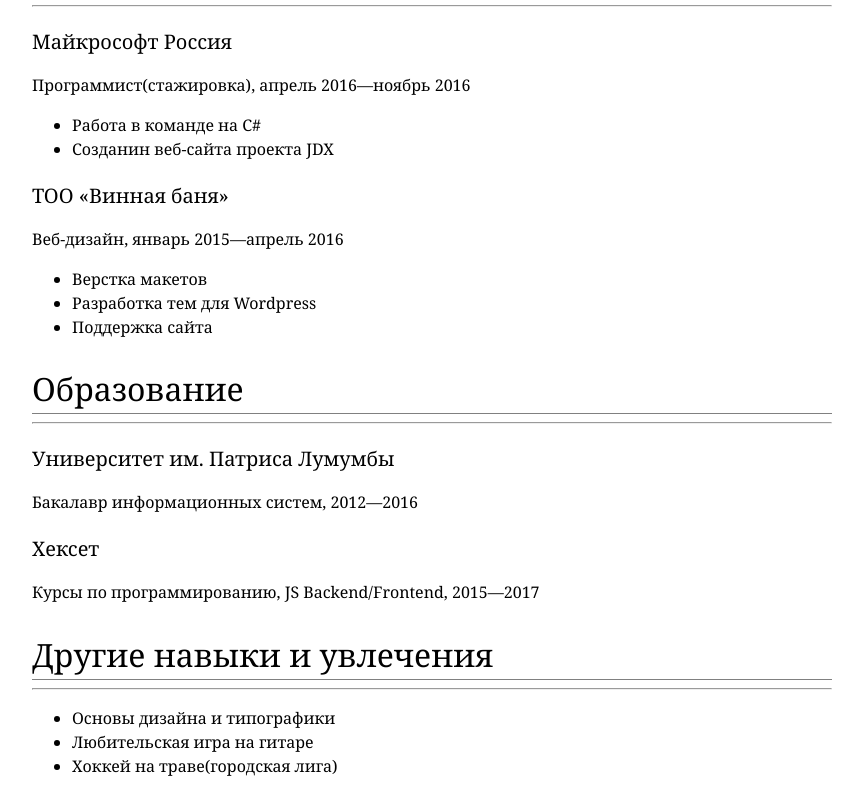
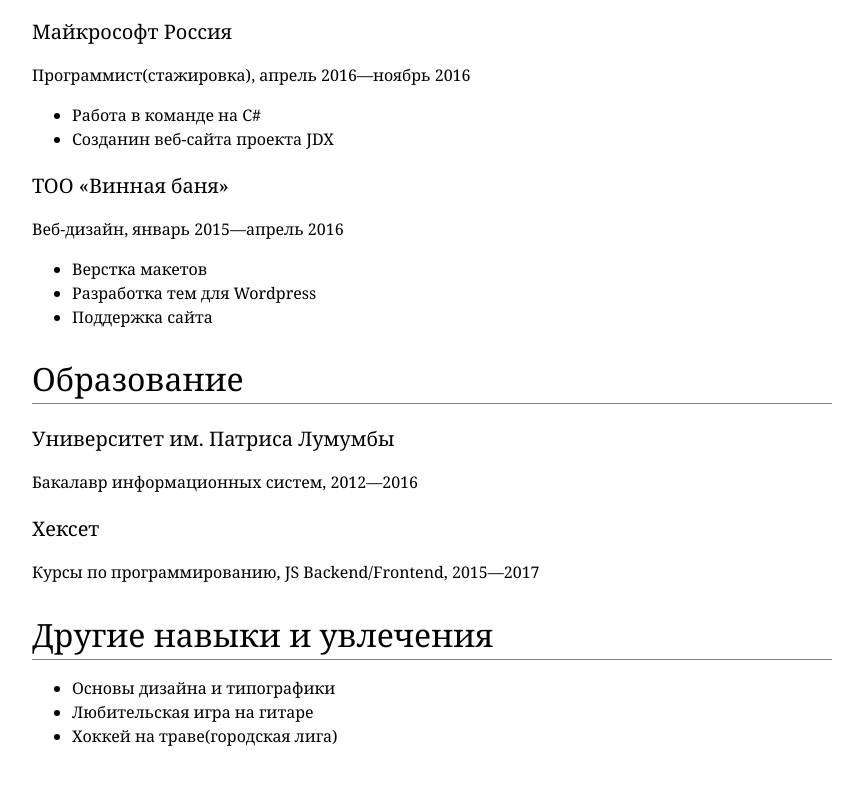
Before and after one commit to AlekseyKopasov/hexlet-front.github.io, a plain HTML site: page index.html in a window 1280 px wide. Shown: the part 447-1256 px from the top of the page, without its empty margins (208-1071 px from the left). Drawn offline with Linux system fonts and the light colour scheme.

Commit message:
style: remove <hr>

```diff
--- a/index.html
+++ b/index.html
@@ -18,7 +18,7 @@
             <p>Я увлекаюсь веб-дизайном со старщих классов школы. Начинал с мини-сайтов для себя и друзей, потом для местных фирм и организаций. После курсов на Хекслете начал работу веб-разработчиком. Пишу на JS (ES6), люблю функциональное программирование. Умею работать с SQL, HTTP, Git и Ansible. Пишу тесты.</p>
             <p>Готов к удаленной работе и релокации.</p>
             <section class="experience">
-                <h2>Опыт работы</h2><hr>
+                <h2>Опыт работы</h2>
                 <div>
                     <h3>Майкрософт Россия</h3>
                     <p>Программист(стажировка), апрель 2016—ноябрь 2016</p>
@@ -38,7 +38,7 @@
                 </div>
             </section>
             <section class="education">
-                <h2>Образование</h2><hr>
+                <h2>Образование</h2>
                 <div>
                     <h3>Университет им. Патриса Лумумбы</h3>
                     <p>Бакалавр информационных систем, 2012—2016</p>
@@ -49,7 +49,7 @@
                 </div>
             </section>
             <section class="hobbies">
-                <h2>Другие навыки и увлечения</h2><hr>
+                <h2>Другие навыки и увлечения</h2>
                     <ul>
                         <li>Основы дизайна и типографики</li>
                         <li>Любительская игра на гитаре</li>
```
